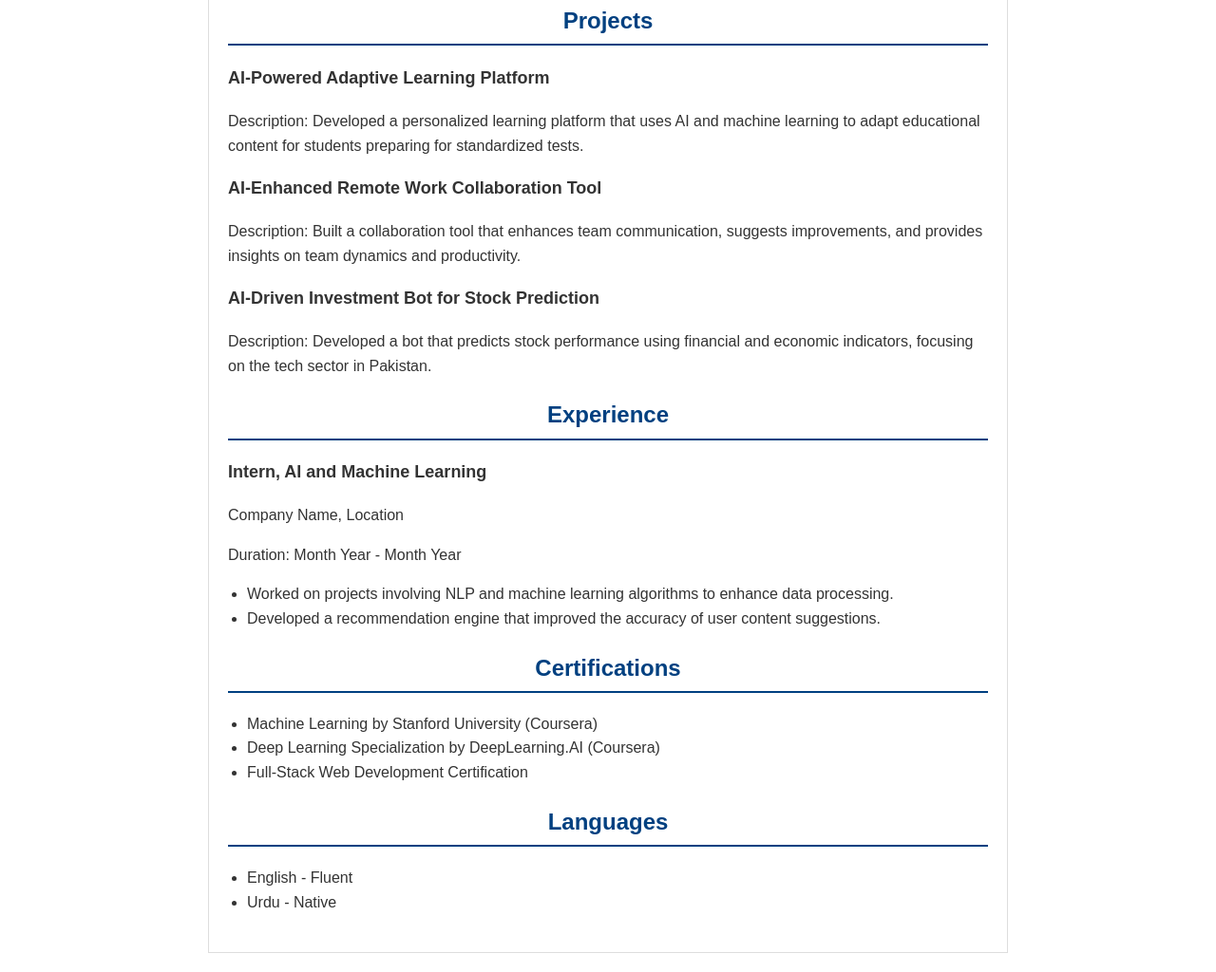
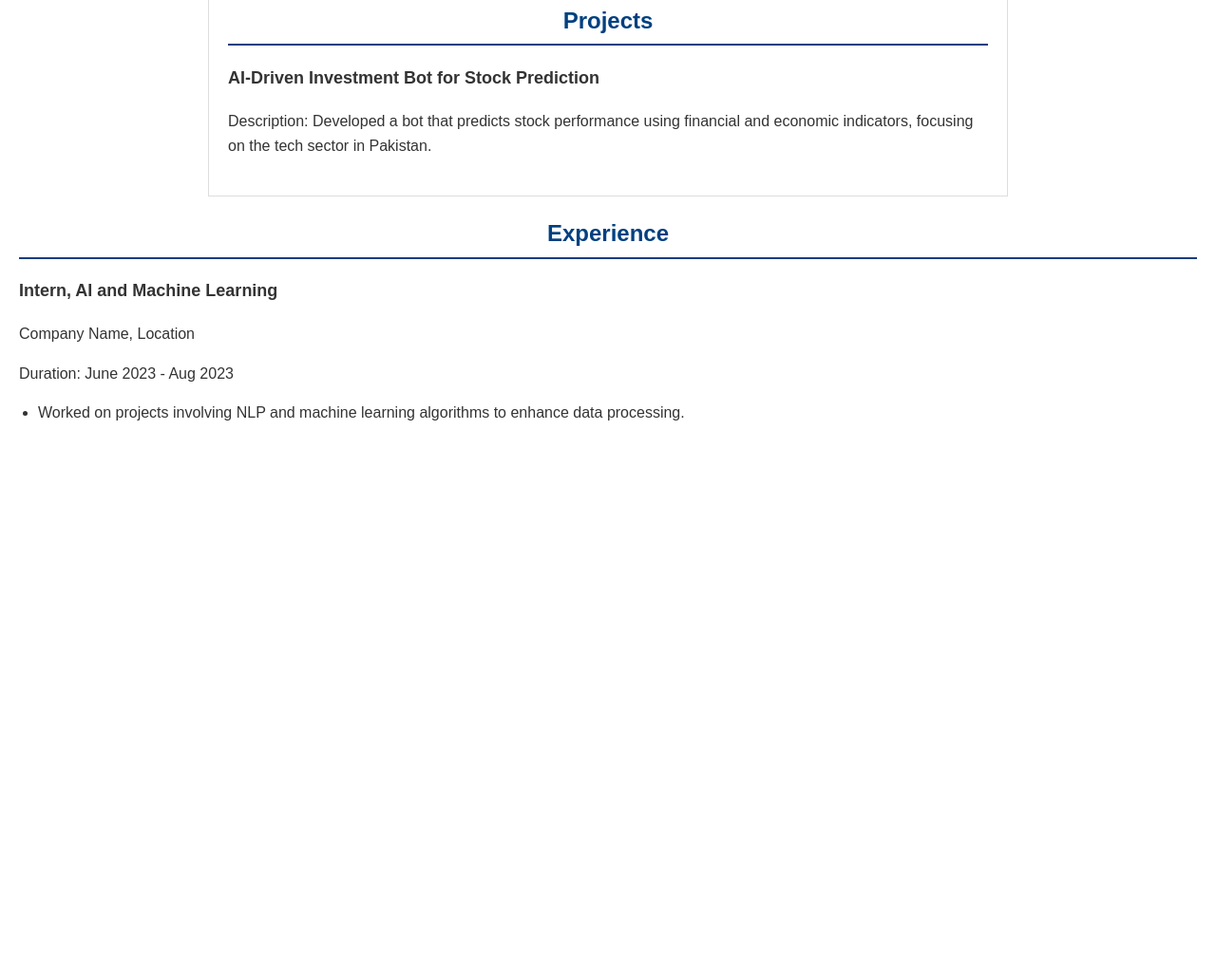
Before and after one commit to ayeshasajid1034/Assignment_3, a plain HTML site: page index.html in a window 1280 px wide. Shown: the part 918-1942 px from the top of the page at 95% size. After the commit the page ends 1386 px from the top, so only its background shows below. Drawn offline with Linux system fonts and the light colour scheme.

Commit message:
Update index.html

```diff
--- a/index.html
+++ b/index.html
@@ -25,9 +25,9 @@
     <div class="container">
         <h1>Your Name</h1>
         <div class="contact-info">
-            <p><strong>Email:</strong> your.email@example.com</p>
-            <p><strong>LinkedIn:</strong> <a href="https://linkedin.com/in/your-profile">linkedin.com/in/your-profile</a></p>
-            <p><strong>GitHub:</strong> <a href="https://github.com/your-username">github.com/your-username</a></p>
+            <p><strong>Email:</strong> ayeshaas299@gmail.com </p>
+            <p><strong>LinkedIn:</strong> <a href="linkedin.com/in/ayesha-sajid-5a761b220](https://www.linkedin.com/in/ayesha-sajid-5a761b220">linkedin.com/in/your-profile</a></p>
+            <p><strong>GitHub:</strong> <a href="https://github.com/ayeshasajid1034">github.com/your-username</a></p>
         </div>
 
         <div class="section">
@@ -39,7 +39,7 @@
             <h2>Education</h2>
             <p class="degree"><strong>BS in Computer Science</strong></p>
             <p class="university">FAST NUCES</p>
-            <p>Graduation Year: 202X</p>
+            <p>Graduation Year: 2025</p>
         </div>
 
         <div class="section">
@@ -57,15 +57,7 @@
 
         <div class="section">
             <h2>Projects</h2>
-            <div>
-                <p class="job-title">AI-Powered Adaptive Learning Platform</p>
-                <p>Description: Developed a personalized learning platform that uses AI and machine learning to adapt educational content for students preparing for standardized tests.</p>
-            </div>
-            <div>
-                <p class="job-title">AI-Enhanced Remote Work Collaboration Tool</p>
-                <p>Description: Built a collaboration tool that enhances team communication, suggests improvements, and provides insights on team dynamics and productivity.</p>
-            </div>
-            <div>
+
                 <p class="job-title">AI-Driven Investment Bot for Stock Prediction</p>
                 <p>Description: Developed a bot that predicts stock performance using financial and economic indicators, focusing on the tech sector in Pakistan.</p>
             </div>
@@ -76,30 +68,15 @@
             <div>
                 <p class="job-title">Intern, AI and Machine Learning</p>
                 <p>Company Name, Location</p>
-                <p>Duration: Month Year - Month Year</p>
+                <p>Duration: June 2023 - Aug 2023</p>
                 <ul>
                     <li>Worked on projects involving NLP and machine learning algorithms to enhance data processing.</li>
-                    <li>Developed a recommendation engine that improved the accuracy of user content suggestions.</li>
+
                 </ul>
             </div>
         </div>
 
-        <div class="section">
-            <h2>Certifications</h2>
-            <ul>
-                <li>Machine Learning by Stanford University (Coursera)</li>
-                <li>Deep Learning Specialization by DeepLearning.AI (Coursera)</li>
-                <li>Full-Stack Web Development Certification</li>
-            </ul>
-        </div>
 
-        <div class="section">
-            <h2>Languages</h2>
-            <ul>
-                <li>English - Fluent</li>
-                <li>Urdu - Native</li>
-            </ul>
-        </div>
     </div>
 </body>
 </html>
```
